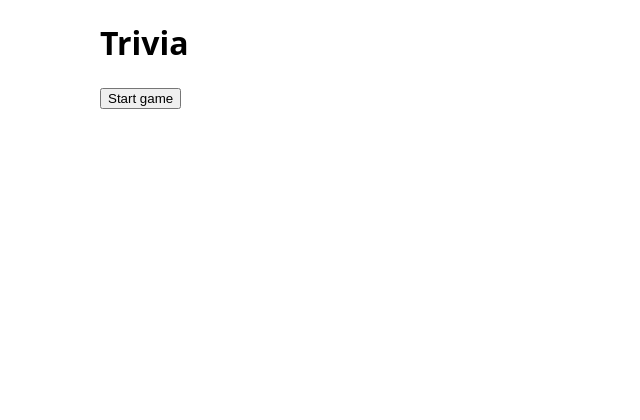
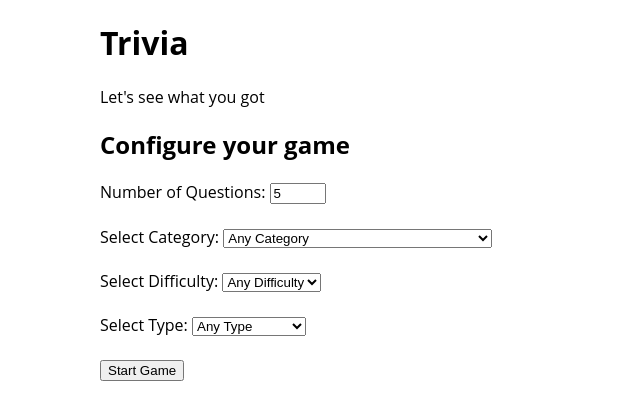
Before and after one commit to justinbudlow/trivia, a plain HTML site: page index.html in a window 1280 px wide. Shown: the whole page, without its empty margins (0-640 px from the left). Drawn offline with nearby package versions, Linux system fonts and the light colour scheme; no server answers.

Commit message:
messing around with HTML forms. creating the initial form for the user to configure their game. this includes how many questions, what category or categories, what level of difficulty and what type of question (MC or T/F or mix). I'll use these inputs to determine what kind of API to make to get the list of questions.

```diff
--- a/index.html
+++ b/index.html
@@ -2,21 +2,88 @@
 <html>
   <head>
     <meta charset="UTF-8">
-    <title>Random Color API</title>
+    <title>Trivia</title>
     <link rel="stylesheet" href="css/styles.css" type="text/css" />
   </head>
+
 
   <body>
     <div class="container">
       <h1>Trivia </h1>
+      <p> Let's see what you got</p>
 
-      <div class='circle'></div>
+      <form action="" method="post" class="form-api">
+		<h2 class="question-select-heading">Configure your game</h2>
 
-      <div class='details'>
+		<label for="trivia_amount">Number of Questions:</label>
+		<input type="number" name="trivia_amount" id="trivia_amount" class="form-control" min="1" max="10" value="5">
 
-      </div>
+		<br><br>
 
-      <button id="placeholder">Start game</button>
+		<label for="trivia_category">Select Category: </label>
+		<select name="trivia_category" class="form-control">
+			<option value="any">Any Category</option>
+			<option value="9">General Knowledge</option>
+      <option value="10">Entertainment: Books</option>
+      <option value="11">Entertainment: Film</option>
+      <option value="12">Entertainment: Music</option>
+      <option value="13">Entertainment: Musicals &amp; Theatres</option>
+      <option value="14">Entertainment: Television</option>
+      <option value="15">Entertainment: Video Games</option>
+      <option value="16">Entertainment: Board Games</option>
+      <option value="17">Science &amp; Nature</option>
+      <option value="18">Science: Computers</option>
+      <option value="19">Science: Mathematics</option>
+      <option value="20">Mythology</option>
+      <option value="21">Sports</option>
+      <option value="22">Geography</option>
+      <option value="23">History</option>
+      <option value="24">Politics</option>
+      <option value="25">Art</option>
+      <option value="26">Celebrities</option>
+      <option value="27">Animals</option>
+      <option value="28">Vehicles</option>
+      <option value="29">Entertainment: Comics</option>
+      <option value="30">Science: Gadgets</option>
+      <option value="31">Entertainment: Japanese Anime &amp; Manga</option><option value="32">Entertainment: Cartoon &amp; Animations</option>
+    </select>
+
+		<br><br>
+
+		<label for="trivia_difficulty">Select Difficulty: </label>
+		<select name="trivia_difficulty" class="form-control">
+			<option value="any">Any Difficulty</option>
+			<option value="easy">Easy</option>
+			<option value="medium">Medium</option>
+			<option value="hard">Hard</option>
+		</select>
+
+		<br><br>
+
+		<label for="trivia_type">Select Type: </label>
+		<select name="trivia_type" class="form-control">&gt;
+			<option value="any">Any Type</option>
+			<option value="multiple">Multiple Choice</option>
+			<option value="boolean">True / False</option>
+		</select>
+
+		<br><br>
+
+		<button class="submit" type="submit">Start Game</button>
+	</form>
+
+      <div class='details'> </div>
+
+      <!-- <form action="/action_page.php">
+        <p>Please select your gender:</p>
+        <input type="radio" id="male" name="gender" value="male">
+        <label for="male">Male</label><br>
+        <input type="radio" id="female" name="gender" value="female">
+        <label for="female">Female</label><br>
+        <input type="radio" id="other" name="gender" value="other">
+        <label for="other">Other</label>
+      </form> -->
+
     </div>
 
     <script
```
